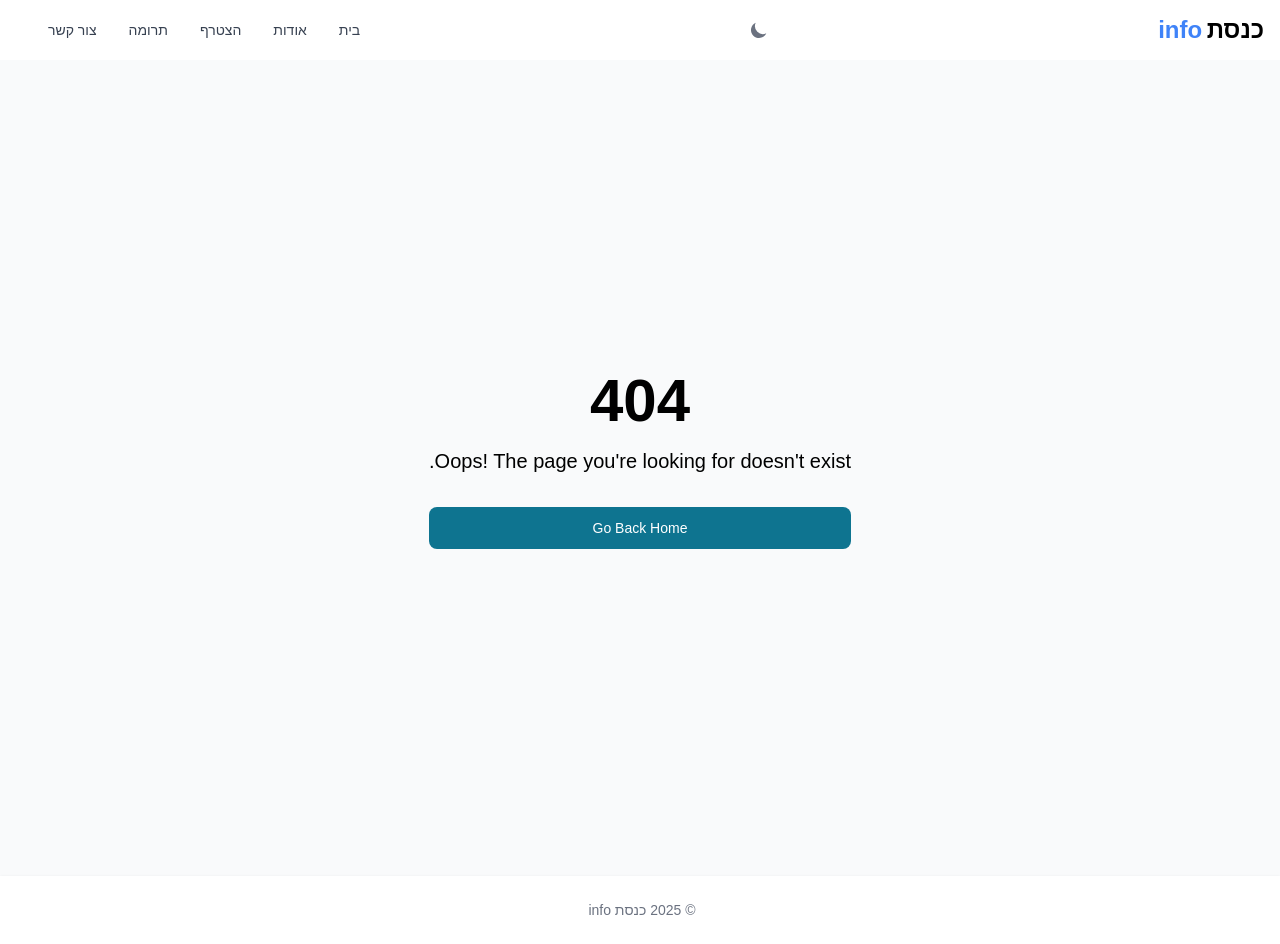
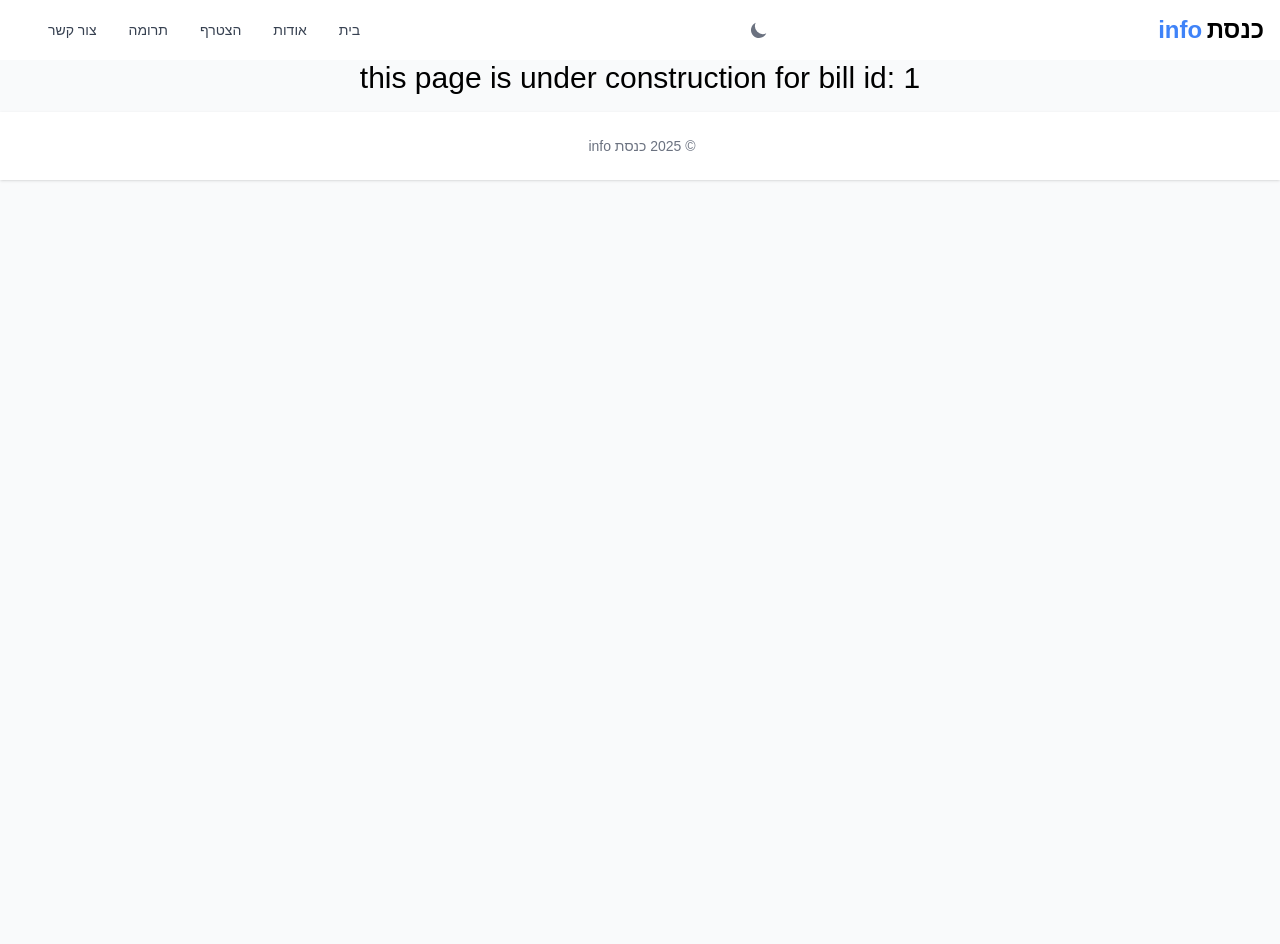
Before and after one commit to I-Clavijo/knesset-info, a Next.js app: page /bill/1 in a window 1280 px wide. Before the commit this address had no page. After the commit the page ends 800 px from the top, so only its background shows below. Built offline with nearby package versions, Linux system fonts and the light colour scheme.

Commit message:
ui fixes

```diff
--- /dev/null
+++ b/app/bill/[id]/page.tsx
@@ -0,0 +1,21 @@
+"use client";
+import React from "react";
+
+export default function BillPage({
+  params,
+}: {
+  params: Promise<{ id: string }>;
+}) {
+  const { id } = React.use(params);
+  console.log("bill id = ", id);
+
+  return (
+    <div>
+      <main className="flex-grow flex justify-center">
+        <h1 className="text-3xl text-black dark:text-white">
+          this page is under construction for bill id: {id}
+        </h1>
+      </main>
+    </div>
+  );
+}
--- a/app/layout.tsx
+++ b/app/layout.tsx
@@ -20,7 +20,7 @@ export default function RootLayout({
         <head>
           <ThemeModeScript mode="dark" />
         </head>
-        <body className="bg-gray-50 dark:bg-gray-900">
+        <body className="flex-grow bg-gray-50 dark:bg-gray-900">
           <NavbarContainer />
           {children}
           <footer>
--- a/app/page.tsx
+++ b/app/page.tsx
@@ -1,7 +1,6 @@
 "use client";
 
 import Hero from "../components/Hero";
-//import BillCard from "../components/BillCard";
 //import useInitiateData from "../hooks/useInitiateData";
 import useBills from "../hooks/useBills";
 import BillCardGrid from "../components/BillCardGrid";
--- a/components/RecentBills.tsx
+++ b/components/RecentBills.tsx
@@ -21,8 +21,8 @@ const RecentBills: React.FC<RecentBillsProps> = ({ bills }) => {
   };
 
   return (
-    <div className="mx-4 rounded-lg shadow-md mb-3">
-      <div className="flex shadow-md justify-between items-center mb-3 bg-white dark:bg-gray-800 p-3 rounded-lg">
+    <div className="mx-4 rounded-lg shadow-md mb-3 ">
+      <div className="flex shadow-md justify-between items-center mb-3 bg-white dark:bg-gray-800 p-3 rounded-lg ">
         <h2 className=" text-black dark:text-white font-bold">
           הצעות חוק אחרונות בקריאה ראשונה
         </h2>
--- a/containers/Footer.tsx
+++ b/containers/Footer.tsx
@@ -4,9 +4,10 @@ import { Footer } from "flowbite-react";
 
 export default function FooterContainer() {
   return (
+
     <Footer container className="rounded-none mt-4 ">
       <Footer.Copyright
-        href="#"
+        href="/"
         by=" כנסת info"
         year={2025}
         style={{ textAlign: "center", width: "100%" }}
```
